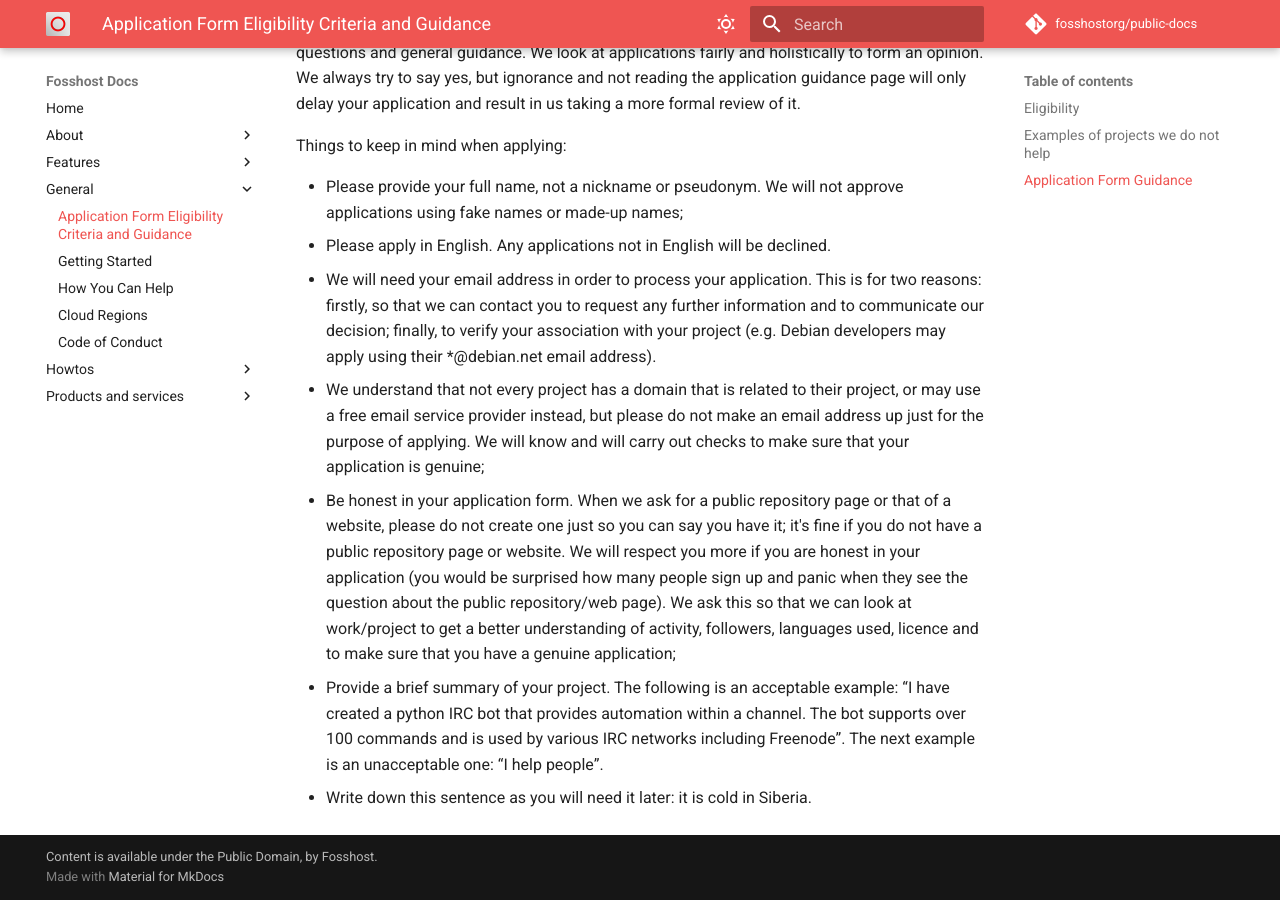
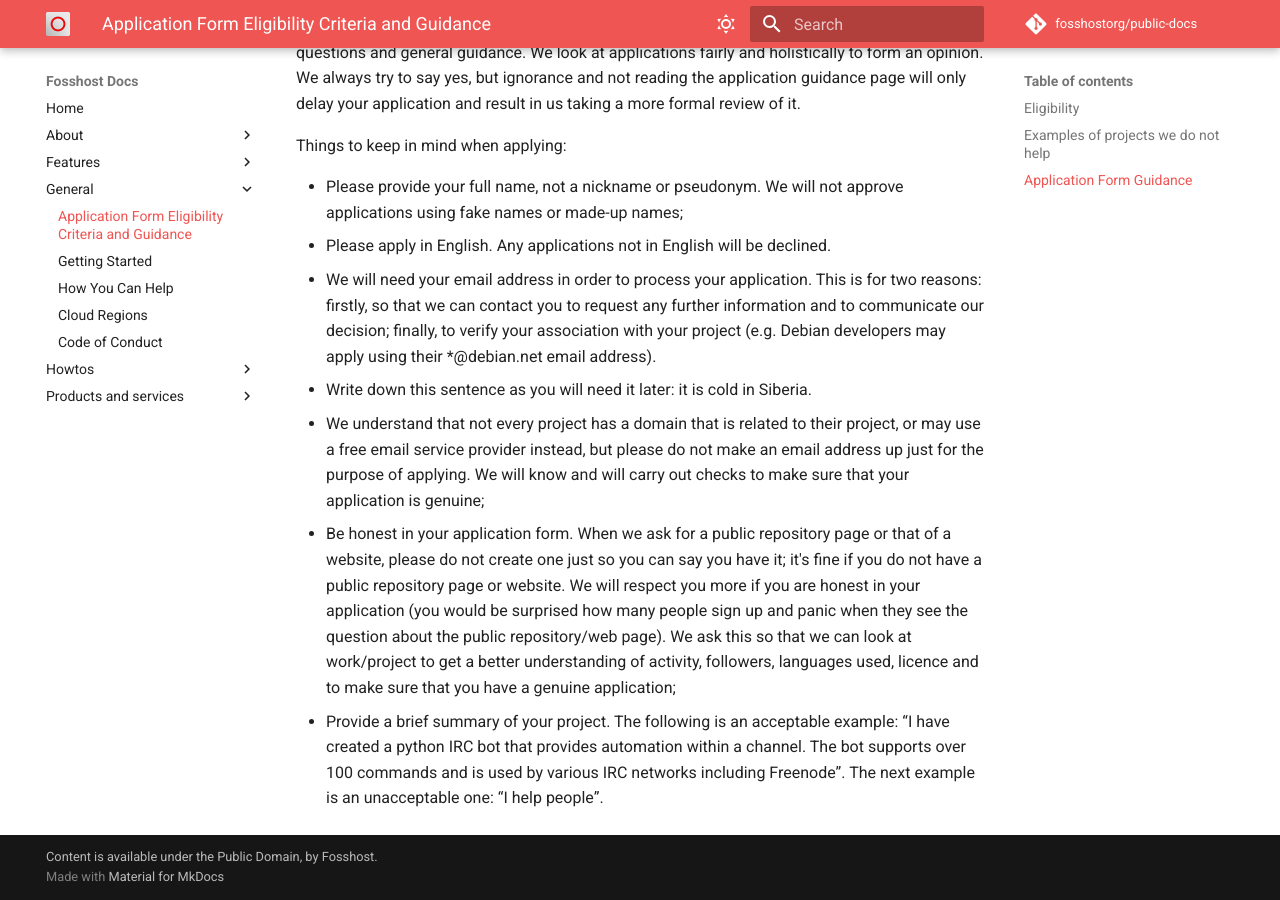
Before and after one commit to fosshostorg/public-docs, an MkDocs documentation site: the page built from docs/general/application.md, in a window 1280 px wide and 900 px high, scrolled down 1795 px. Built offline with MkDocs 1.6.1 and Material for MkDocs 9.7.7, drawn with Linux system fonts in a browser that asks for light colours; comment, search, counter and statistics services are not loaded.

Commit message:
Move it to not be at the end

```diff
--- a/docs/general/application.md
+++ b/docs/general/application.md
@@ -45,7 +45,7 @@
 - Please provide your full name, not a nickname or pseudonym. We will not approve applications using fake names or made-up names;
 - Please apply in English.  Any applications not in English will be declined.
 - We will need your email address in order to process your application. This is for two reasons: firstly, so that we can contact you to request any further information and to communicate our decision; finally, to verify your association with your project (e.g. Debian developers may apply using their *@debian.net email address).
+- Write down this sentence as you will need it later: it is cold in Siberia.
 - We understand that not every project has a domain that is related to their project, or may use a free email service provider instead, but please do not make an email address up just for the purpose of applying. We will know and will carry out checks to make sure that your application is genuine;
 - Be honest in your application form. When we ask for a public repository page or that of a website, please do not create one just so you can say you have it; it's fine if you do not have a public repository page or website. We will respect you more if you are honest in your application (you would be surprised how many people sign up and panic when they see the question about the public repository/web page). We ask this so that we can look at work/project to get a better understanding of activity, followers, languages used, licence and to make sure that you have a genuine application;
 - Provide a brief summary of your project. The following is an acceptable example: “I have created a python IRC bot that provides automation within a channel. The bot supports over 100 commands and is used by various IRC networks including Freenode”. The next example is an unacceptable one: “I help people”.
-- Write down this sentence as you will need it later: it is cold in Siberia.
```
